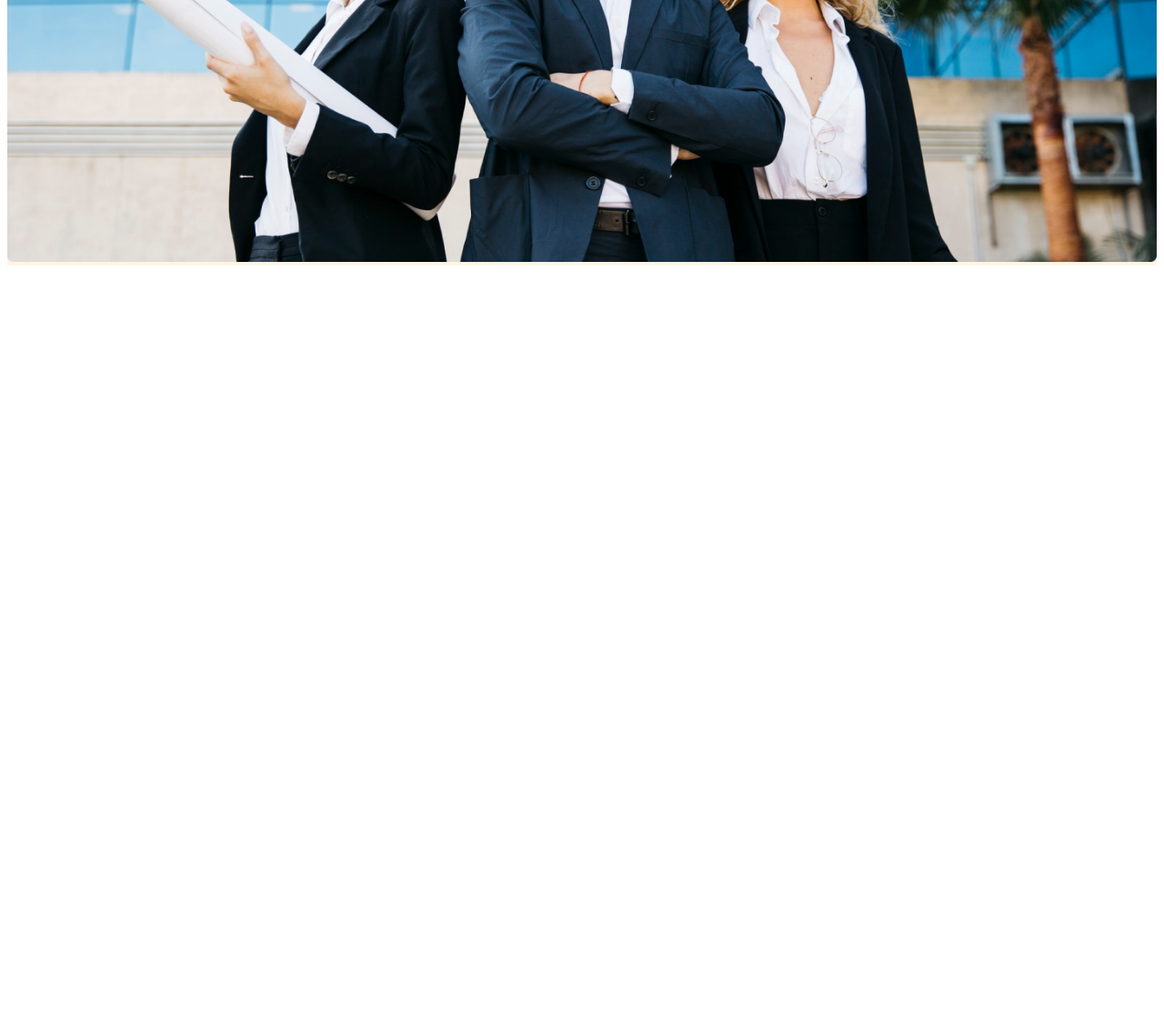
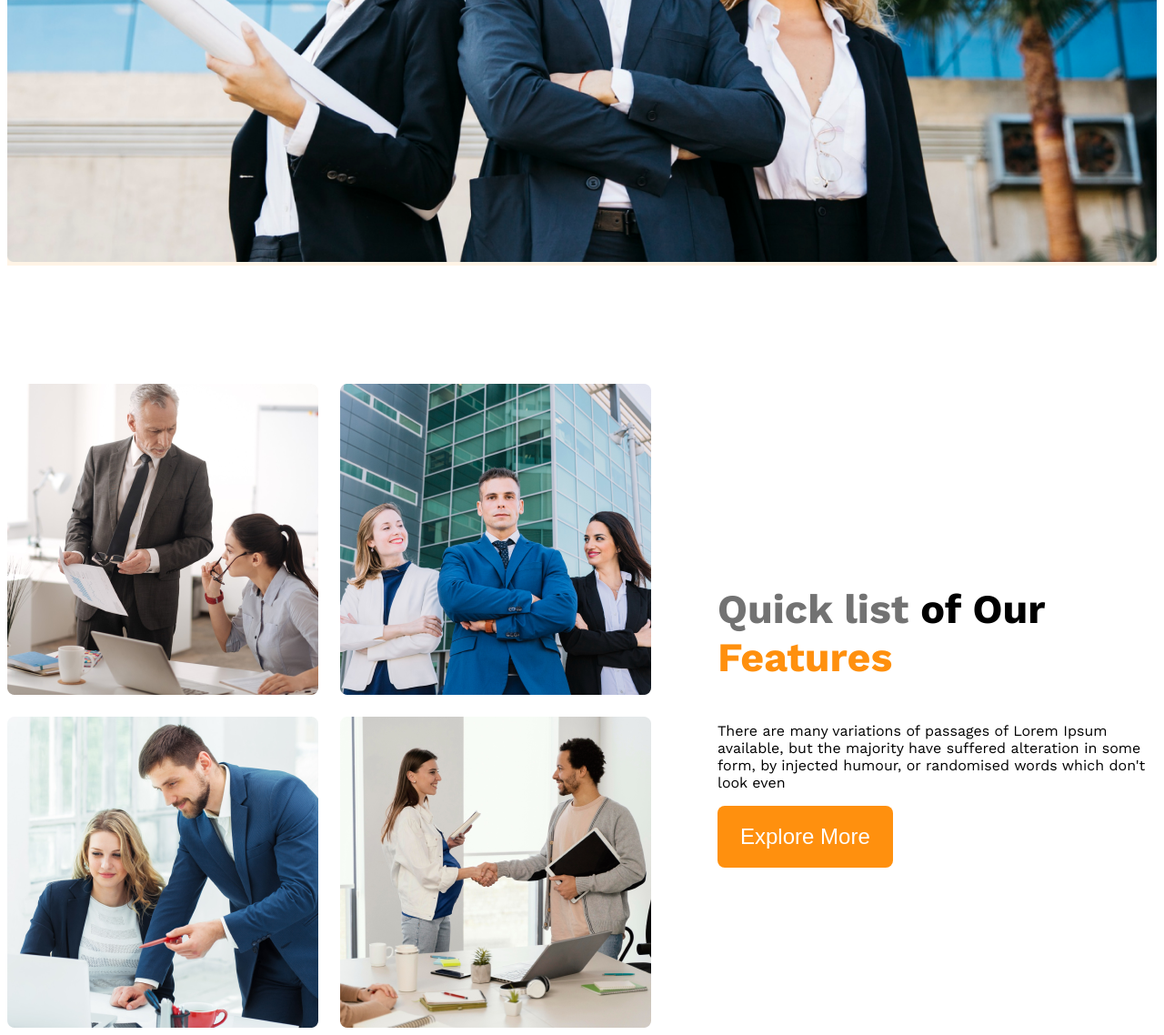
Before and after one commit to mdrakib683533/g3-architects-website, a plain HTML site: page index.html in a window 1280 px wide. Shown: the part 897-2035 px from the top of the page at 91% size. Before the commit the page ends 1197 px from the top, so only its background shows below. Drawn offline with nearby package versions, Linux system fonts and the light colour scheme.

Commit message:
added features section

```diff
--- a/index.html
+++ b/index.html
@@ -38,7 +38,21 @@
         <img class="banner-image" src="images/banner.png" alt="" />
       </div>
     </header>
-    <main></main>
+    <main>
+      <section class="teams display-flex">
+        <div class="team-img-container">
+          <img src="images/team1.png" alt="">
+          <img src="images/team2.png" alt="">
+          <img src="images/team3.png" alt="">
+          <img src="images/team4.png" alt="">
+        </div>
+        <div class="our-features">
+          <h3 class="features-title"><span class="text-light-gray">Quick list</span> of Our<span class="yellow-color"> Features</span></h3>
+          <p class="features-description">There are many variations of passages of Lorem Ipsum available, but the majority have suffered alteration in some form, by injected humour, or randomised words which don't look even</p>
+          <button class="primary-btn">Explore More</button>
+        </div>
+      </section>
+    </main>
     <footer></footer>
   </body>
 </html>
--- a/styles/architects.css
+++ b/styles/architects.css
@@ -23,6 +23,10 @@
   .text-light-gray{
     color: rgba(114, 114, 114, 1);
   }
+  /* yellow color */
+  .yellow-color{
+    color: rgba(255, 144, 14, 1);
+  }
   .bg-color{
     background-color: rgba(255, 144, 14, 0.1);
   }
@@ -35,7 +39,14 @@
     border-radius: 8px;
     border: none;
   }
+  main{
+    max-width: 1440px;
+    margin: 0 auto;
+  }
 
+  main>section{
+    margin-top: 130px;
+  }
   /* header styles */
 
 
@@ -78,6 +89,23 @@
   .banner-image{
     width: 100%;
   }
+  /* teams and features styles */
+  .teams{
+    align-items: center;
+  }
+  .team-img-container{
+    display: grid;
+    grid-template-columns: repeat(2,1fr);
+    gap: 24px;
+  }
+  .our-features{
+    max-width: 537px;
+    margin-left: 73px;
+  }
+  .features-title{
+    font-size: 2.8rem;
+    font-weight: 600px;
+  }
 
   /* header media query section */
   @media screen and (max-width: 576px) {
```
